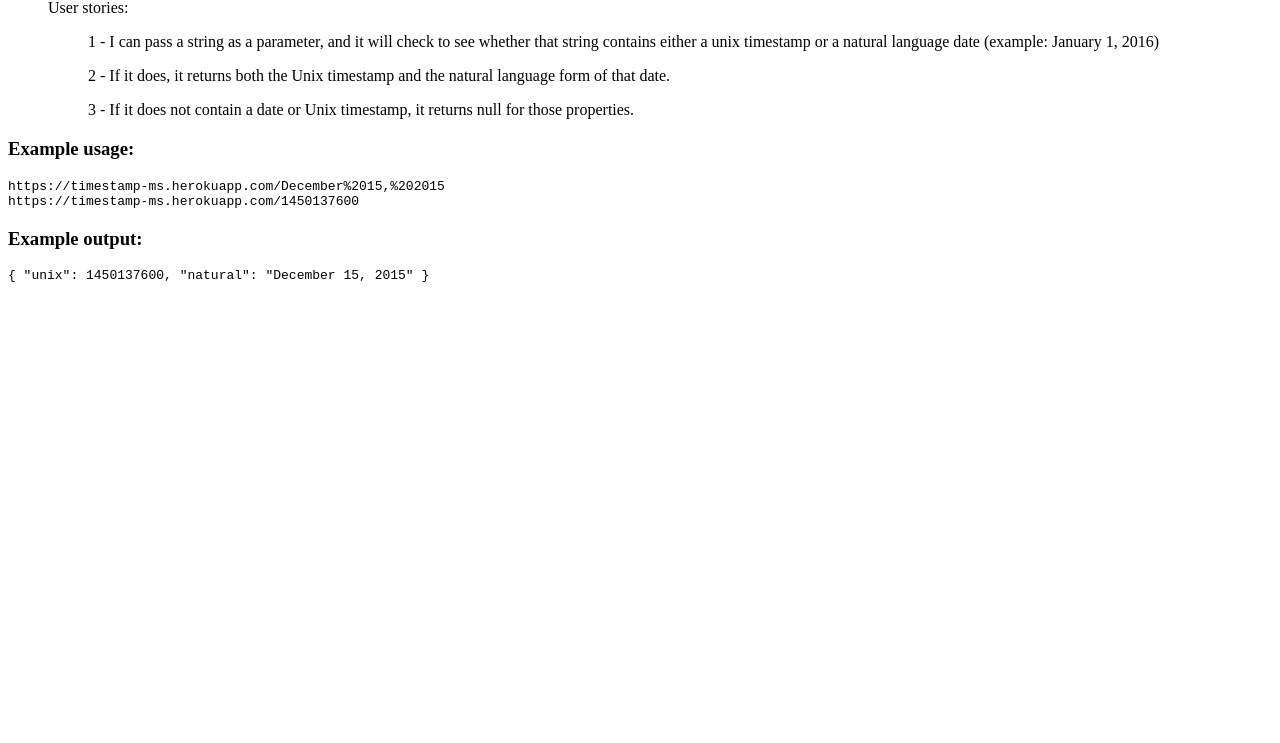
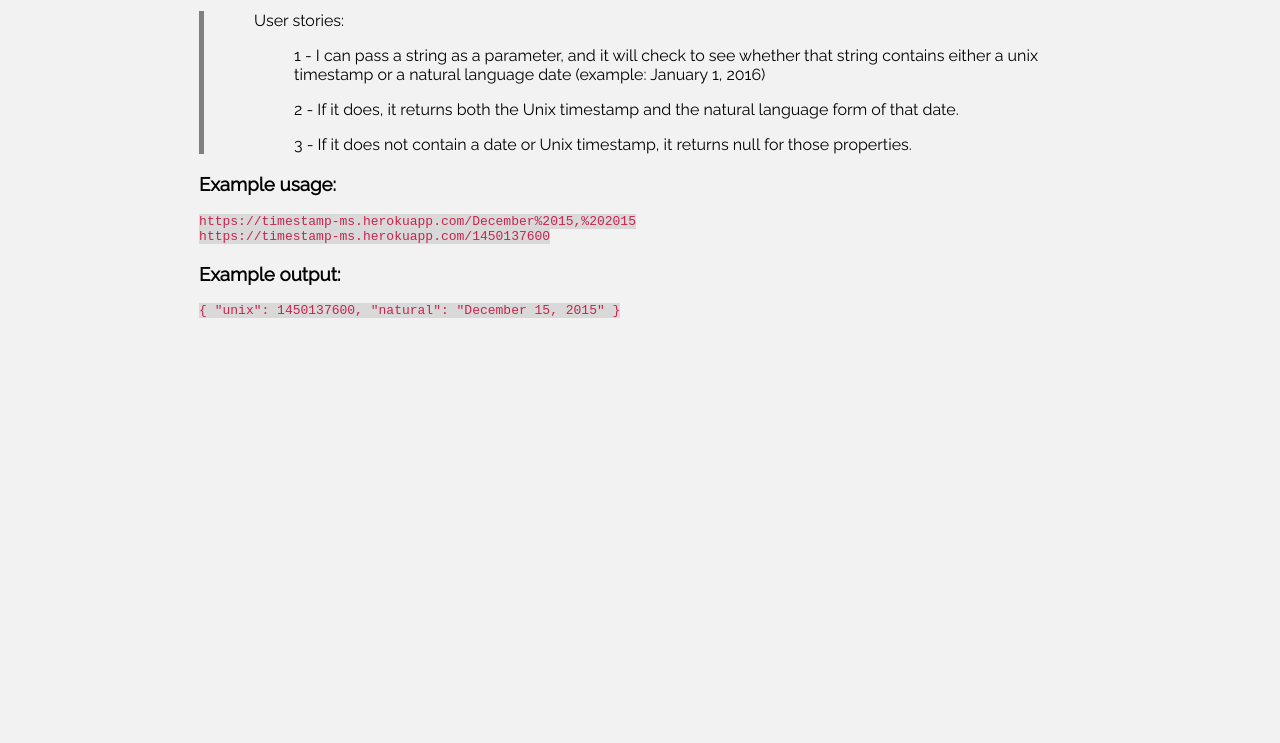
Before and after one commit to zachjonmitch/timestamp-api, a website: page client/index.html in a window 1280 px wide. Shown: the part 67-810 px from the top of the page. Drawn offline with Linux system fonts and the light colour scheme.

Commit message:
Added styles

```diff
--- a/client/index.html
+++ b/client/index.html
@@ -1,3 +1,7 @@
+<head>
+    <link rel="stylesheet" type="text/css" href="styles.css" />
+    <link href="https://fonts.googleapis.com/css?family=Raleway" rel="stylesheet">
+</head>
 <body>
     <h1>API Basecamp: Timestamp Microservice</h1>
     <blockquote>
--- /dev/null
+++ b/client/styles.css
@@ -0,0 +1,18 @@
+body, html {
+    width: 83%;
+    height: 100%;
+    background: #f2f2f2;
+    font-family: 'Raleway';
+    margin: 10px auto;
+}
+
+blockquote {
+    border-left: 5px solid grey;
+    margin-left: 0;
+    padding-left: 50px;
+}
+
+code {
+    background: #d9d9d9;
+    color: #c7254e;
+}
--- a/server.js
+++ b/server.js
@@ -3,10 +3,12 @@ var app = express();
 var PORT = process.env.PORT || 8080;
 var path = require('path');
 
+app.use(express.static('client'));
 
 app.get('/', function(request, response) {
     response.sendFile(path.join(__dirname + '/client/index.html'));
 });
+
 app.get('/:timestamp', function(request, response) {
     var timestamp = request.params.timestamp;
     response.json(getTimestampJSON(timestamp));
```
Also changed, not shown: client/style.css (deleted).
